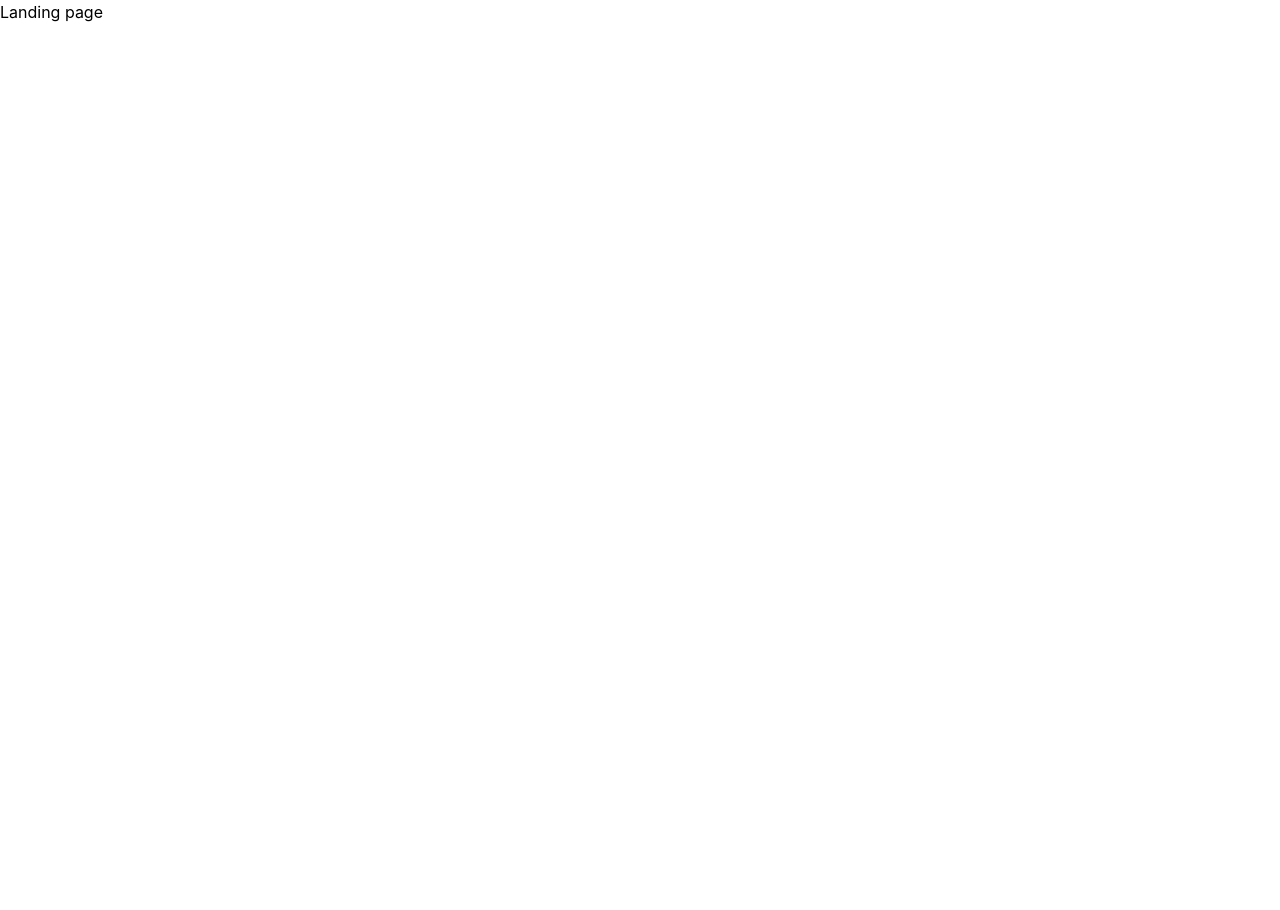
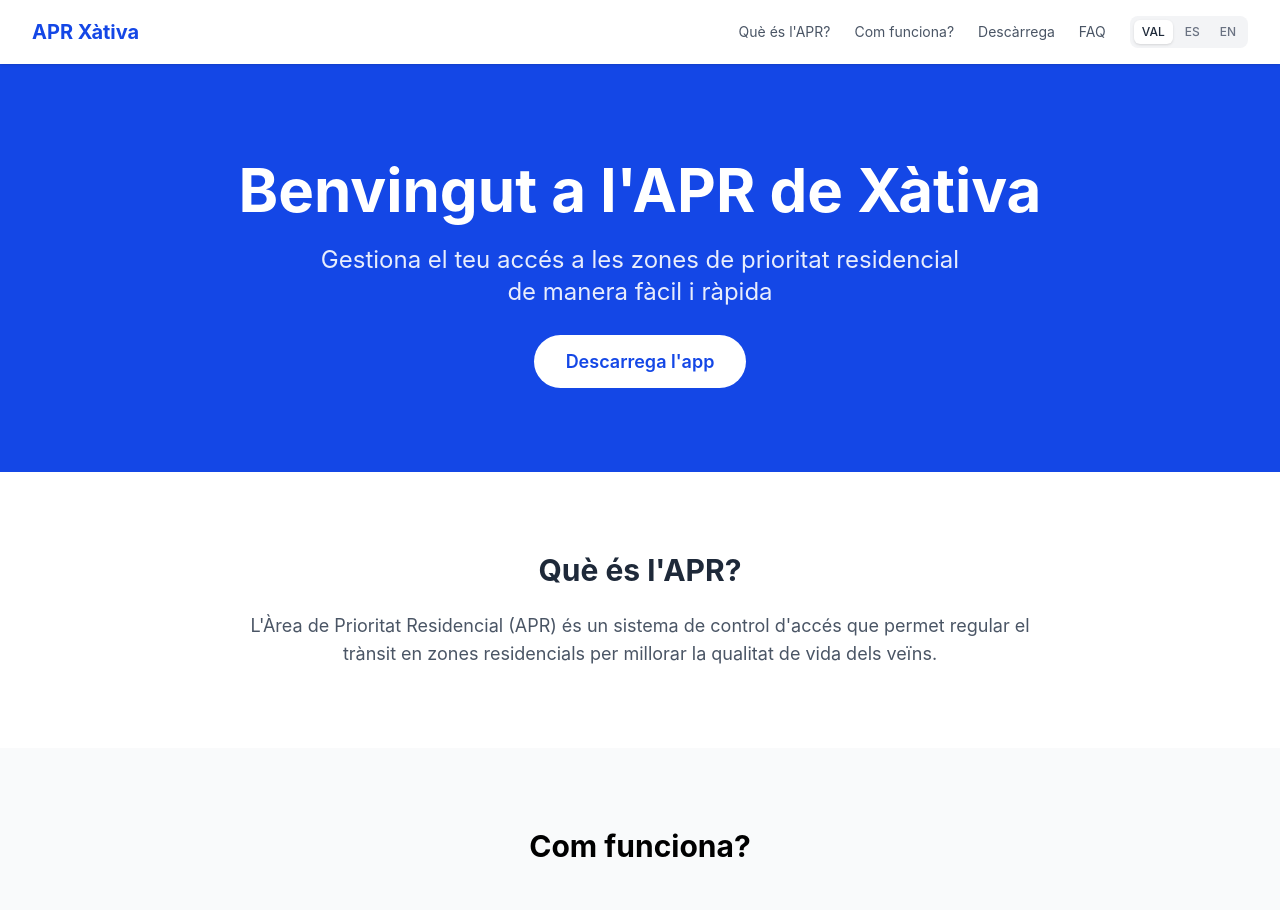
Before and after one commit to Arocadev/apr-xativa-web, a React (Vite) app: page / in a window 1280 px wide. Shown: the top 910 px of the page. Before the commit the page ends 800 px from the top, so only its background shows below. Built offline with nearby package versions, Linux system fonts and the light colour scheme.

Commit message:
feat: landing page esqueleto con 3 idiomas y enlace admin

```diff
--- a/src/App.jsx
+++ b/src/App.jsx
@@ -7,12 +7,13 @@ import RutaProtegida from './components/RutaProtegida'
 import VehiculosPage from './pages/VehiculosPage'
 import DerechosPage from './pages/DerechosPage'
 import PerfilPage from './pages/PerfilPage'
+import LandingPage from './pages/LandingPage'
 
 function App() {
   return (
     <BrowserRouter>
       <Routes>
-        <Route path="/" element={<div>Landing page</div>} />
+        <Route path="/" element={<LandingPage />} />
         <Route path="/admin/login" element={<LoginPage />} />
         <Route path="/admin/dashboard" element={
           <RutaProtegida>
--- /dev/null
+++ b/src/pages/LandingPage.jsx
@@ -0,0 +1,121 @@
+import { useState } from 'react'
+
+const idiomas = {
+  es: {
+    nav: { inicio: 'Inicio', queEs: '¿Qué es el APR?', comoFunciona: '¿Cómo funciona?', descarga: 'Descarga', faq: 'FAQ' },
+    hero: { titulo: 'Bienvenido al APR de Xàtiva', subtitulo: 'Gestiona tu acceso a las zonas de prioridad residencial de forma fácil y rápida', boton: 'Descarga la app' },
+    queEs: { titulo: '¿Qué es el APR?', texto: 'El Área de Prioridad Residencial (APR) es un sistema de control de acceso que permite regular el tráfico en zonas residenciales para mejorar la calidad de vida de los vecinos.' },
+    comoFunciona: { titulo: '¿Cómo funciona?', pasos: ['Regístrate en la app', 'Solicita tu autorización', 'El ayuntamiento valida tu solicitud', 'Accede a tu zona con tu vehículo autorizado'] },
+    descarga: { titulo: 'Descarga la app', subtitulo: 'Disponible próximamente en Android e iOS' },
+    faq: { titulo: 'Preguntas frecuentes' },
+    footer: { texto: 'Ajuntament de Xàtiva — APR Xàtiva' }
+  },
+  val: {
+    nav: { inicio: 'Inici', queEs: 'Què és l\'APR?', comoFunciona: 'Com funciona?', descarga: 'Descàrrega', faq: 'FAQ' },
+    hero: { titulo: 'Benvingut a l\'APR de Xàtiva', subtitulo: 'Gestiona el teu accés a les zones de prioritat residencial de manera fàcil i ràpida', boton: 'Descarrega l\'app' },
+    queEs: { titulo: 'Què és l\'APR?', texto: 'L\'Àrea de Prioritat Residencial (APR) és un sistema de control d\'accés que permet regular el trànsit en zones residencials per millorar la qualitat de vida dels veïns.' },
+    comoFunciona: { titulo: 'Com funciona?', pasos: ['Registra\'t a l\'app', 'Sol·licita la teua autorització', 'L\'ajuntament valida la teua sol·licitud', 'Accedeix a la teua zona amb el teu vehicle autoritzat'] },
+    descarga: { titulo: 'Descarrega l\'app', subtitulo: 'Disponible pròximament a Android i iOS' },
+    faq: { titulo: 'Preguntes freqüents' },
+    footer: { texto: 'Ajuntament de Xàtiva — APR Xàtiva' }
+  },
+  en: {
+    nav: { inicio: 'Home', queEs: 'What is APR?', comoFunciona: 'How it works?', descarga: 'Download', faq: 'FAQ' },
+    hero: { titulo: 'Welcome to APR Xàtiva', subtitulo: 'Manage your access to residential priority areas easily and quickly', boton: 'Download the app' },
+    queEs: { titulo: 'What is APR?', texto: 'The Residential Priority Area (APR) is an access control system that regulates traffic in residential areas to improve the quality of life of residents.' },
+    comoFunciona: { titulo: 'How it works?', pasos: ['Register on the app', 'Request your authorization', 'The city hall validates your request', 'Access your zone with your authorized vehicle'] },
+    descarga: { titulo: 'Download the app', subtitulo: 'Coming soon on Android and iOS' },
+    faq: { titulo: 'Frequently asked questions' },
+    footer: { texto: 'Ajuntament de Xàtiva — APR Xàtiva' }
+  }
+}
+
+export default function LandingPage() {
+  const [idioma, setIdioma] = useState('val')
+  const t = idiomas[idioma]
+
+  return (
+    <div className="min-h-screen bg-white">
+      {/* Navbar */}
+      <nav className="bg-white shadow px-8 py-4 flex justify-between items-center sticky top-0 z-50">
+        <h1 className="text-xl font-bold text-blue-700">APR Xàtiva</h1>
+        <div className="flex items-center gap-6">
+          <div className="hidden md:flex gap-6 text-sm text-gray-600">
+            <a href="#que-es" className="hover:text-blue-700 transition">{t.nav.queEs}</a>
+            <a href="#como-funciona" className="hover:text-blue-700 transition">{t.nav.comoFunciona}</a>
+            <a href="#descarga" className="hover:text-blue-700 transition">{t.nav.descarga}</a>
+            <a href="#faq" className="hover:text-blue-700 transition">{t.nav.faq}</a>
+          </div>
+          <div className="flex gap-1 bg-gray-100 rounded-lg p-1">
+            {['val', 'es', 'en'].map(l => (
+              <button key={l} onClick={() => setIdioma(l)}
+                className={`px-2 py-1 rounded-md text-xs font-medium transition ${idioma === l ? 'bg-white shadow text-gray-800' : 'text-gray-500'}`}>
+                {l.toUpperCase()}
+              </button>
+            ))}
+          </div>
+        </div>
+      </nav>
+
+      {/* Hero */}
+      <section className="bg-blue-700 text-white py-24 px-8 text-center">
+        <h2 className="text-4xl md:text-6xl font-bold mb-6">{t.hero.titulo}</h2>
+        <p className="text-xl md:text-2xl mb-10 max-w-2xl mx-auto opacity-90">{t.hero.subtitulo}</p>
+        <a href="#descarga" className="bg-white text-blue-700 font-semibold px-8 py-4 rounded-full text-lg hover:bg-blue-50 transition">
+          {t.hero.boton}
+        </a>
+      </section>
+
+      {/* Qué es el APR */}
+      <section id="que-es" className="py-20 px-8 max-w-4xl mx-auto">
+        <h2 className="text-3xl font-bold text-gray-800 mb-6 text-center">{t.queEs.titulo}</h2>
+        <p className="text-lg text-gray-600 text-center">{t.queEs.texto}</p>
+      </section>
+
+      {/* Cómo funciona */}
+      <section id="como-funciona" className="py-20 px-8 bg-gray-50">
+        <h2 className="text-3xl font-bold text.gray-800 mb-12 text-center">{t.comoFunciona.titulo}</h2>
+        <div className="max-w-4xl mx-auto grid grid-cols-1 md:grid-cols-4 gap-8">
+          {t.comoFunciona.pasos.map((paso, i) => (
+            <div key={i} className="text-center">
+              <div className="w-12 h-12 bg-blue-700 text-white rounded-full flex items-center justify-center text-xl font-bold mx-auto mb-4">
+                {i + 1}
+              </div>
+              <p className="text-gray-600 text-sm">{paso}</p>
+            </div>
+          ))}
+        </div>
+      </section>
+
+      {/* Descarga */}
+      <section id="descarga" className="py-20 px-8 text-center">
+        <h2 className="text-3xl font-bold text-gray-800 mb-4">{t.descarga.titulo}</h2>
+        <p className="text-gray-500 mb-8">{t.descarga.subtitulo}</p>
+        <div className="flex justify-center gap-4">
+          <button className="bg-black text-white px-6 py-3 rounded-xl flex items-center gap-2 hover:bg-gray-800 transition">
+            🤖 Android
+          </button>
+          <button className="bg-black text-white px-6 py-3 rounded-xl flex items-center gap-2 hover:bg-gray-800 transition">
+            🍎 iOS
+          </button>
+        </div>
+      </section>
+
+      {/* FAQ */}
+      <section id="faq" className="py-20 px-8 bg-gray-50 max-w-4xl mx-auto">
+        <h2 className="text-3xl font-bold text-gray-800 mb-12 text-center">{t.faq.titulo}</h2>
+        <p className="text-center text-gray-500">Pròximament</p>
+      </section>
+
+      {/* Footer */}
+      <footer className="bg-blue-700 text-white text-center py-6 text-sm">
+        {t.footer.texto}
+        <div className="mt-2">
+          <a href="/admin/login" className="text-blue-300 hover:text-white text-xs opacity-50 hover:opacity-100 transition">
+            Accés administració
+          </a>
+        </div>
+      </footer>
+    </div>
+  )
+}
```
